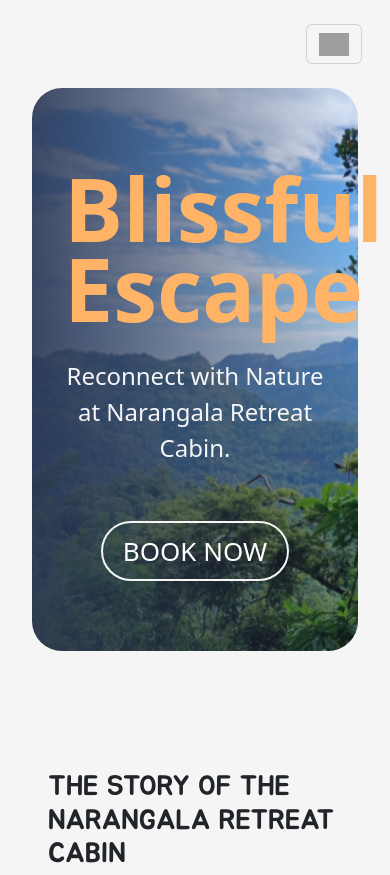
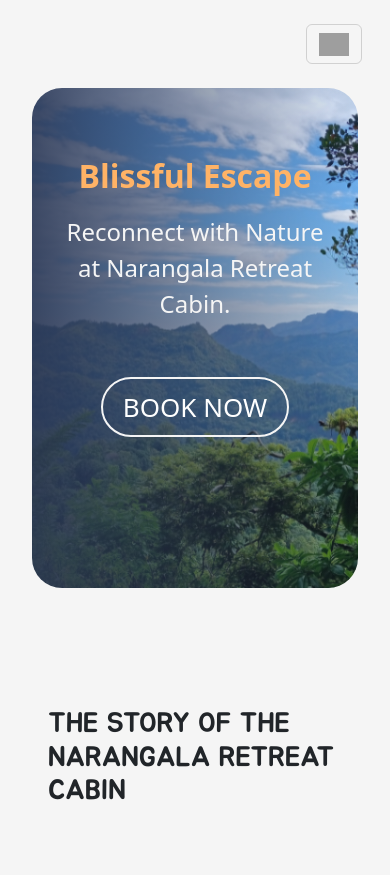
Before and after one commit to prasangakalhara/NarangalaRetreatCabin, a plain HTML site: page index.html in a window 390 px wide. Shown: the top 875 px of the page. Drawn offline with nearby package versions, Linux system fonts and the light colour scheme; grey boxes are pictures that could not be loaded; a script that the page names is missing; a web font is replaced by a local one.

Commit message:
Update style.css

```diff
--- a/style.css
+++ b/style.css
@@ -777,3 +777,10 @@ a:hover {
   .social:hover i {
     color: black; /* Change icon color to black on hover */
   }
+
+  @media screen and (max-width:768px){
+    .header__content h1{
+      font-size: 2rem;
+      line-height: 1rem;
+    }
+  }
```
